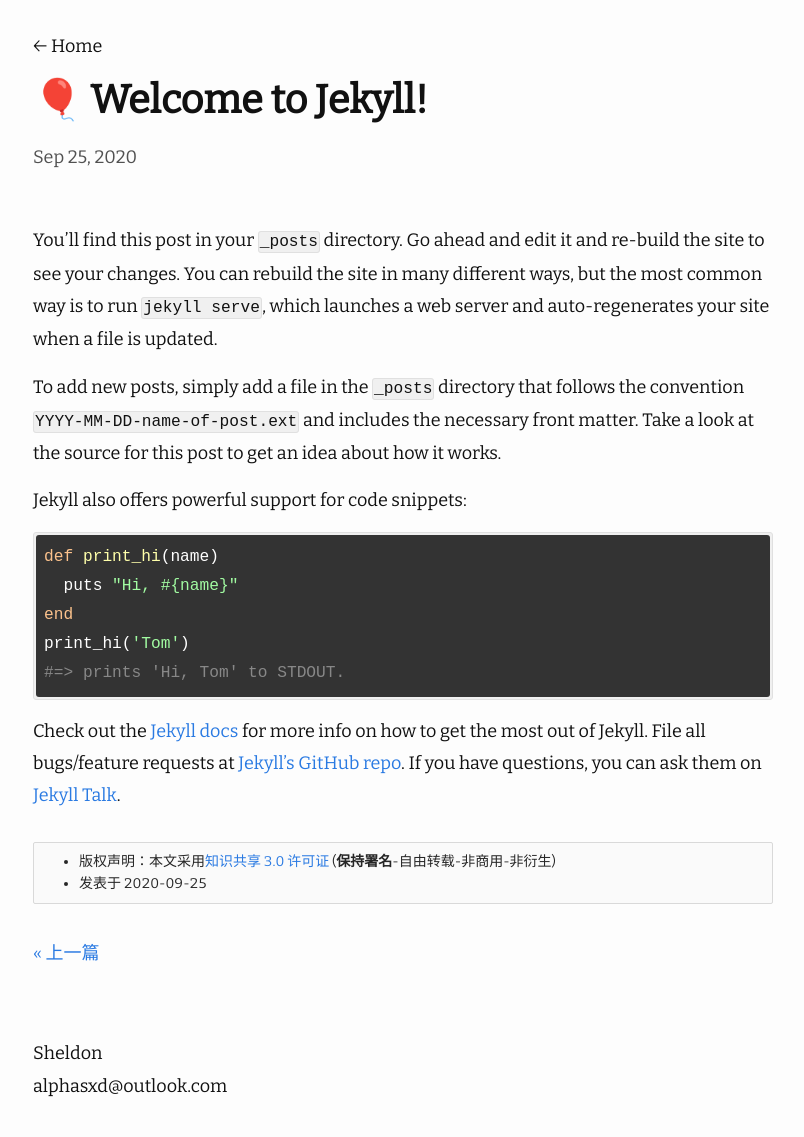
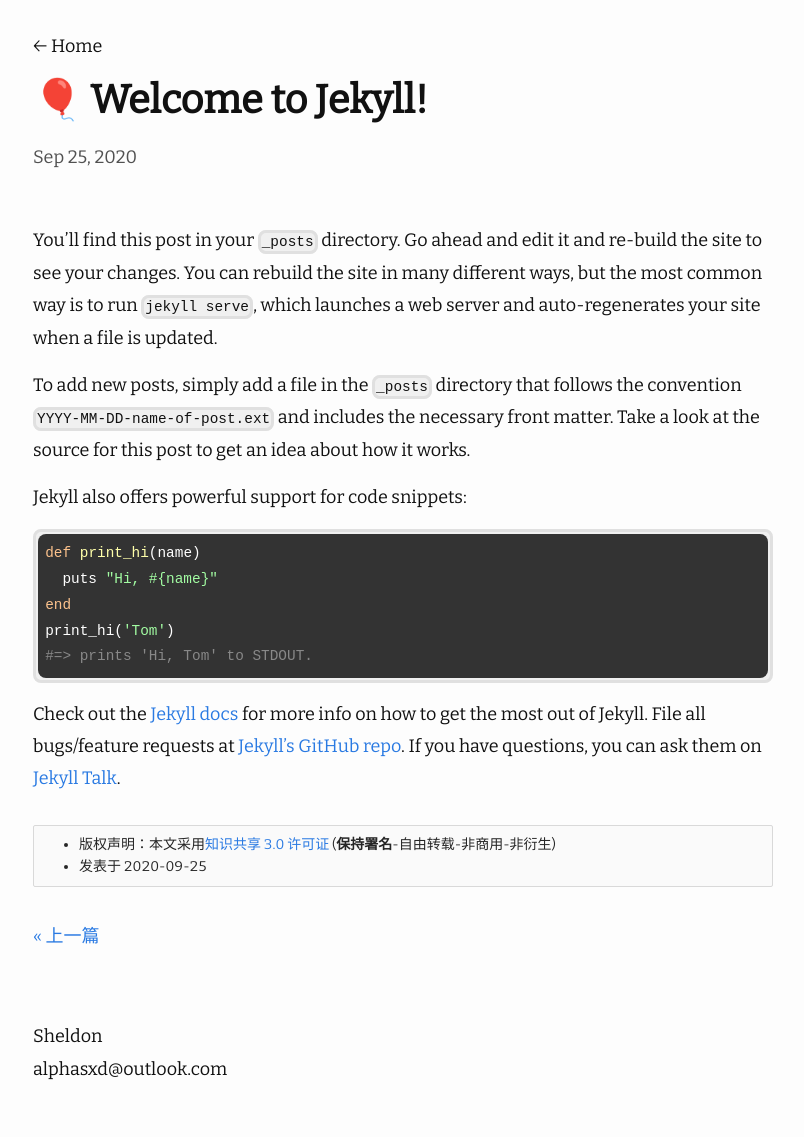
Before and after one commit to Alphasxd/blog, a Jekyll site: the page built from _posts/2020-09-25-welcome-to-jekyll.md, in a window 1280 px wide. Shown: the whole page, without its empty margins (237-1041 px from the left). Built offline with Jekyll 4.4.1, drawn with Linux system fonts in a browser that asks for light colours; nearby versions of some CDN libraries; comment, search, counter and statistics services are not loaded.

```diff
--- a/_sass/moving/_base.scss
+++ b/_sass/moving/_base.scss
@@ -183,9 +183,9 @@ blockquote {
   */
 pre,
 code {
-  @include relative-font-size(0.9);
-  border: 1px solid darken($grey-color-light, 3%);
-  border-radius: 3px;
+  @include relative-font-size(0.8);
+  border: 3px solid darken($grey-color-light, 3%);
+  border-radius: 8px;
   background-color: lighten($grey-color-light, 3%);
 }
 
```
